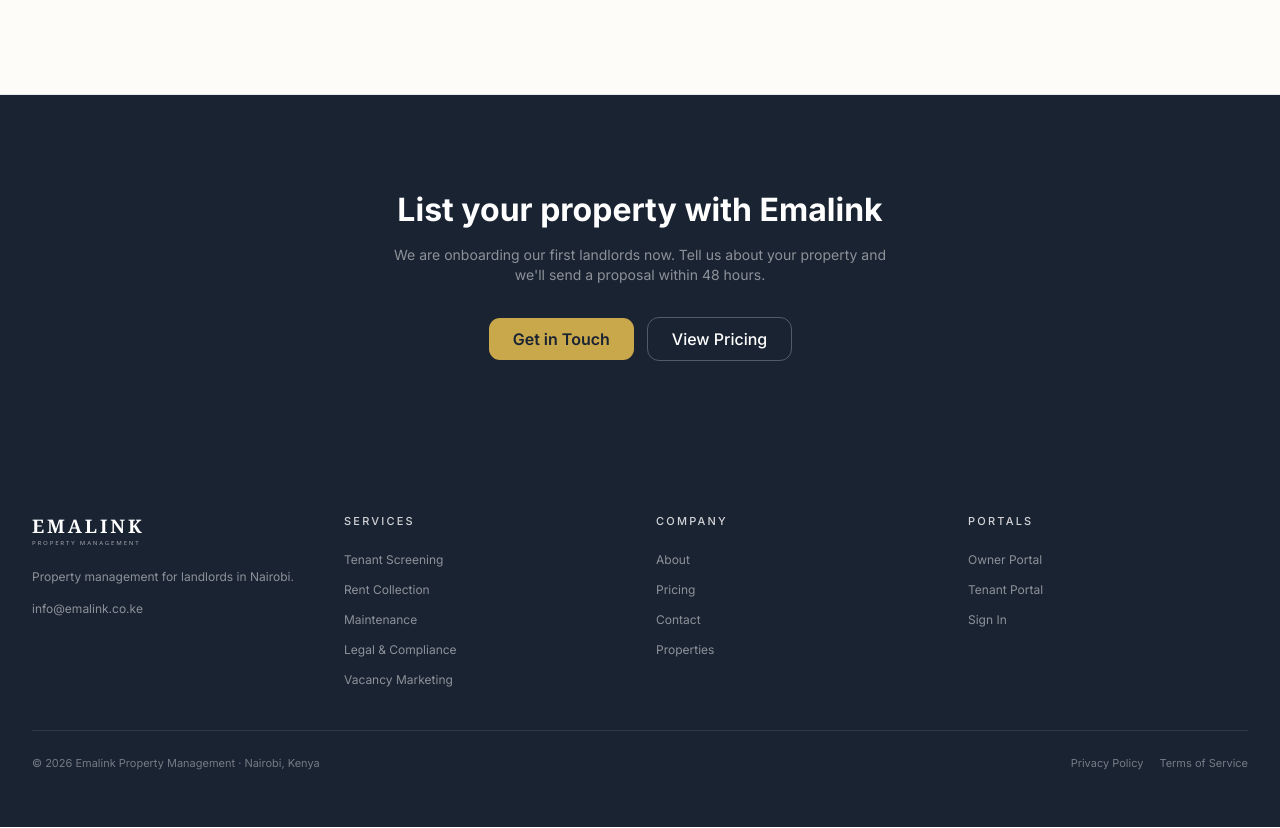
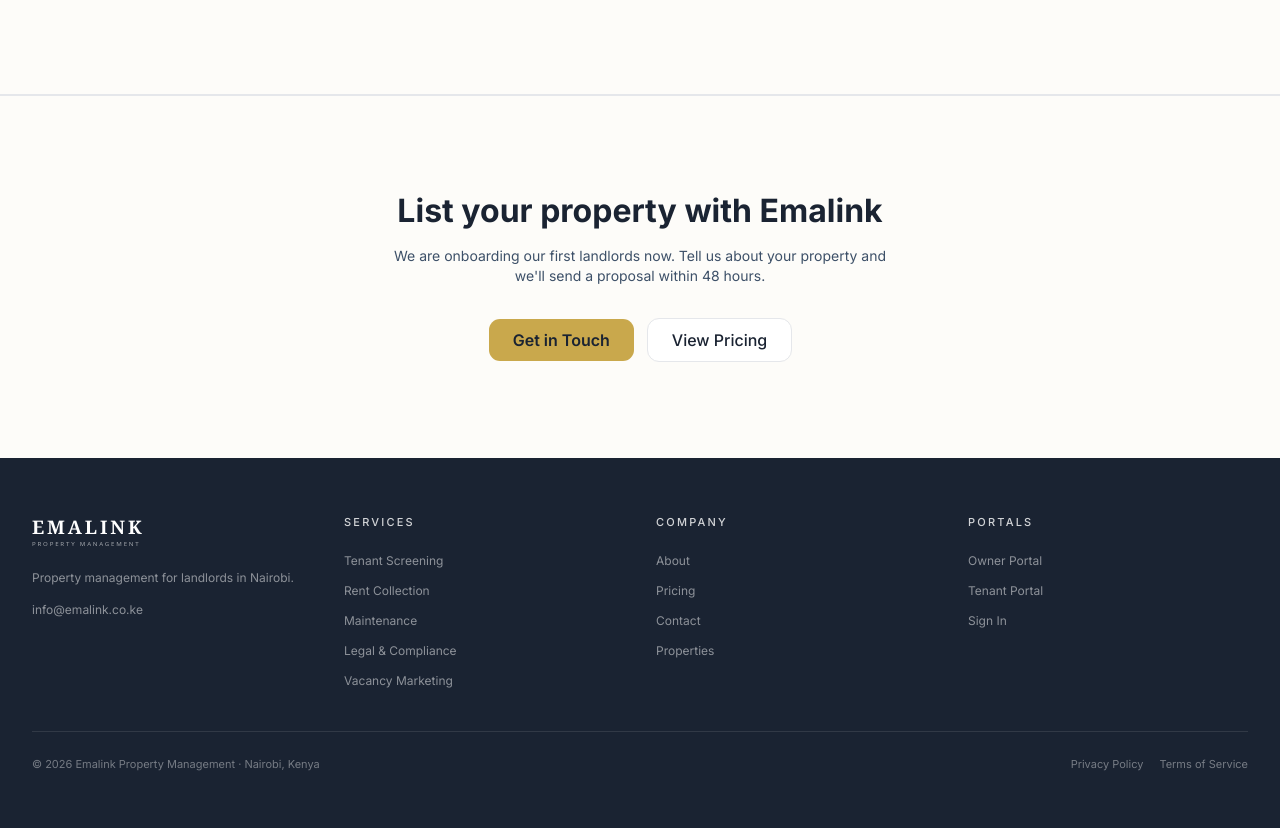
Before and after one commit to mungasteve/emalink-rental-management, a Next.js app: page / in a window 1280 px wide. Shown: the part 1839-2667 px from the top of the page. Built offline with nearby package versions, Linux system fonts and the light colour scheme; no server answers.

Commit message:
fix: CTA section cream bg to break navy-on-navy with footer, remove sticky filter bar
- Homepage CTA section now cream-50 instead of navy-800, creating
  visual break before the navy footer
- Properties filter bar no longer sticky — removes scroll interference

```diff
--- a/src/app/page.tsx
+++ b/src/app/page.tsx
@@ -109,19 +109,19 @@
       </section>
 
       {/* CTA */}
-      <section className="py-16 sm:py-24 bg-navy-800">
+      <section className="py-16 sm:py-24 bg-cream-50 border-t border-border">
         <div className="mx-auto max-w-7xl px-4 sm:px-6 lg:px-8 text-center">
-          <h2 className="font-[var(--font-heading)] text-2xl sm:text-3xl font-bold text-white mb-4">
+          <h2 className="font-[var(--font-heading)] text-2xl sm:text-3xl font-bold text-navy-800 mb-4">
             List your property with Emalink
           </h2>
-          <p className="text-white/50 text-sm max-w-lg mx-auto mb-8">
+          <p className="text-navy-600 text-sm max-w-lg mx-auto mb-8">
             We are onboarding our first landlords now. Tell us about your property and we&apos;ll send a proposal within 48 hours.
           </p>
           <div className="flex flex-col sm:flex-row gap-3 justify-center">
             <LinkButton href="/contact" variant="gold" size="lg" className="px-8">
               Get in Touch
             </LinkButton>
-            <LinkButton href="/pricing" variant="outline-light" size="lg" className="px-8">
+            <LinkButton href="/pricing" variant="outline" size="lg" className="px-8">
               View Pricing
             </LinkButton>
           </div>
--- a/src/app/properties/page.tsx
+++ b/src/app/properties/page.tsx
@@ -133,7 +133,7 @@
       )}
 
       {/* Filters */}
-      <div className="bg-white border-b border-border sticky top-16 z-40">
+      <div className="bg-white border-b border-border">
         <div className="mx-auto max-w-7xl px-4 sm:px-6 lg:px-8 py-4">
           <div className="space-y-4">
             {/* Search */}
```
